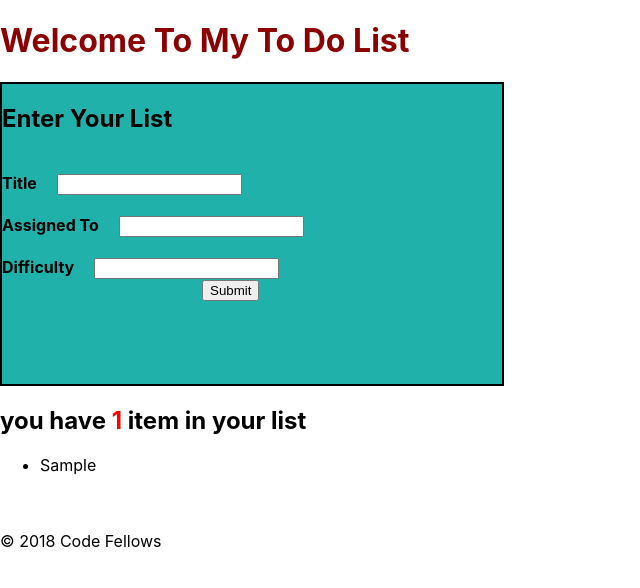
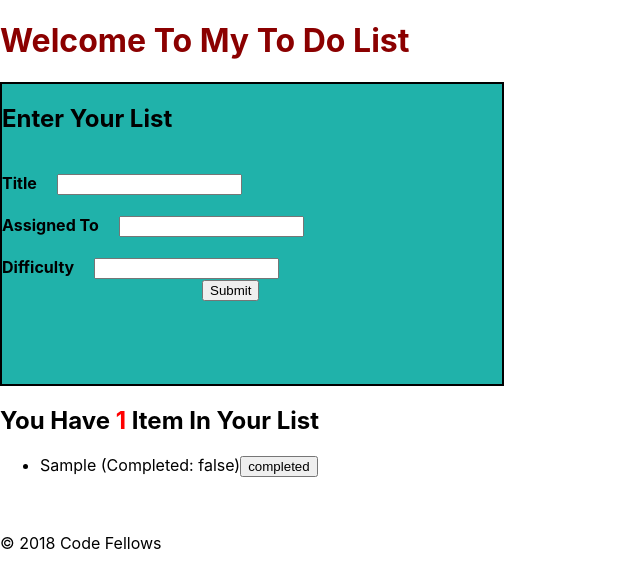
Before and after one commit to sisidjidji/ToDoListLab, a React (Create React App) app in the folder todolist/: page / in a window 1280 px wide. Both pictures are taken after typing "Sample", "Sample", "Sample" into the empty fields and a click on the button "Submit". Shown: the top 588 px of the page, without its empty margins (0-640 px from the left). Built offline with nearby package versions, Linux system fonts and the light colour scheme.

Commit message:
list rendering status canging

```diff
--- a/todolist/src/Componant/Form/index.js
+++ b/todolist/src/Componant/Form/index.js
@@ -18,12 +18,25 @@ export default function Form(){
     const saveList = e => {
         e.preventDefault();
 
-        let newList = [...lists, {title,assigned,difficulty}];
+        let newList = [...lists, {title,assigned,difficulty,completed :false}];
         setList(newList);
         e.target.reset();
       };
 
+      const compledList = indexToUpdate => {
+        let updatedLists = lists.map((list, i) => {
 
+          if (i !== indexToUpdate) {
+
+            return list;
+          }
+
+
+          return {...lists,title,assigned,difficulty,completed :true };
+        });
+
+        setList(updatedLists);
+      };
     return (
         <>
           <form  onSubmit={saveList} >
@@ -50,11 +63,12 @@ export default function Form(){
               <button >Submit</button>
 
           </form>
-          <h2>you have <span className="count">{count}</span> item in your list</h2>
+          <h2>You Have <span className="count">{count}</span> Item In Your List</h2>
           <ul>
           {lists.map((list, index) => (
            <li key={index}>
-             {list.title}
+             {list.title} (Completed: {list.completed.toString()})
+             <button onClick={() => compledList(index)}>completed</button>
            </li>
           ))}
          </ul>
```
